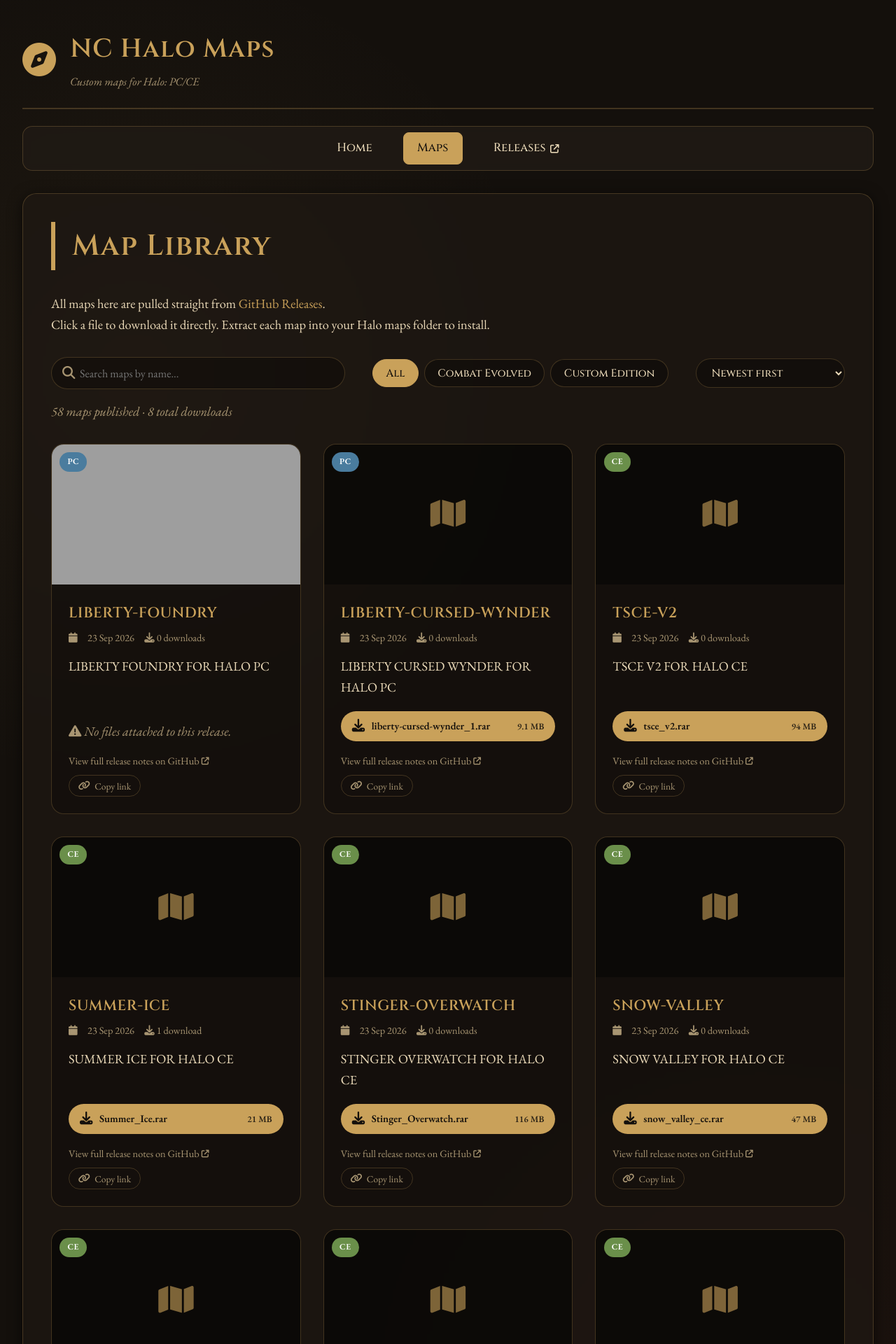
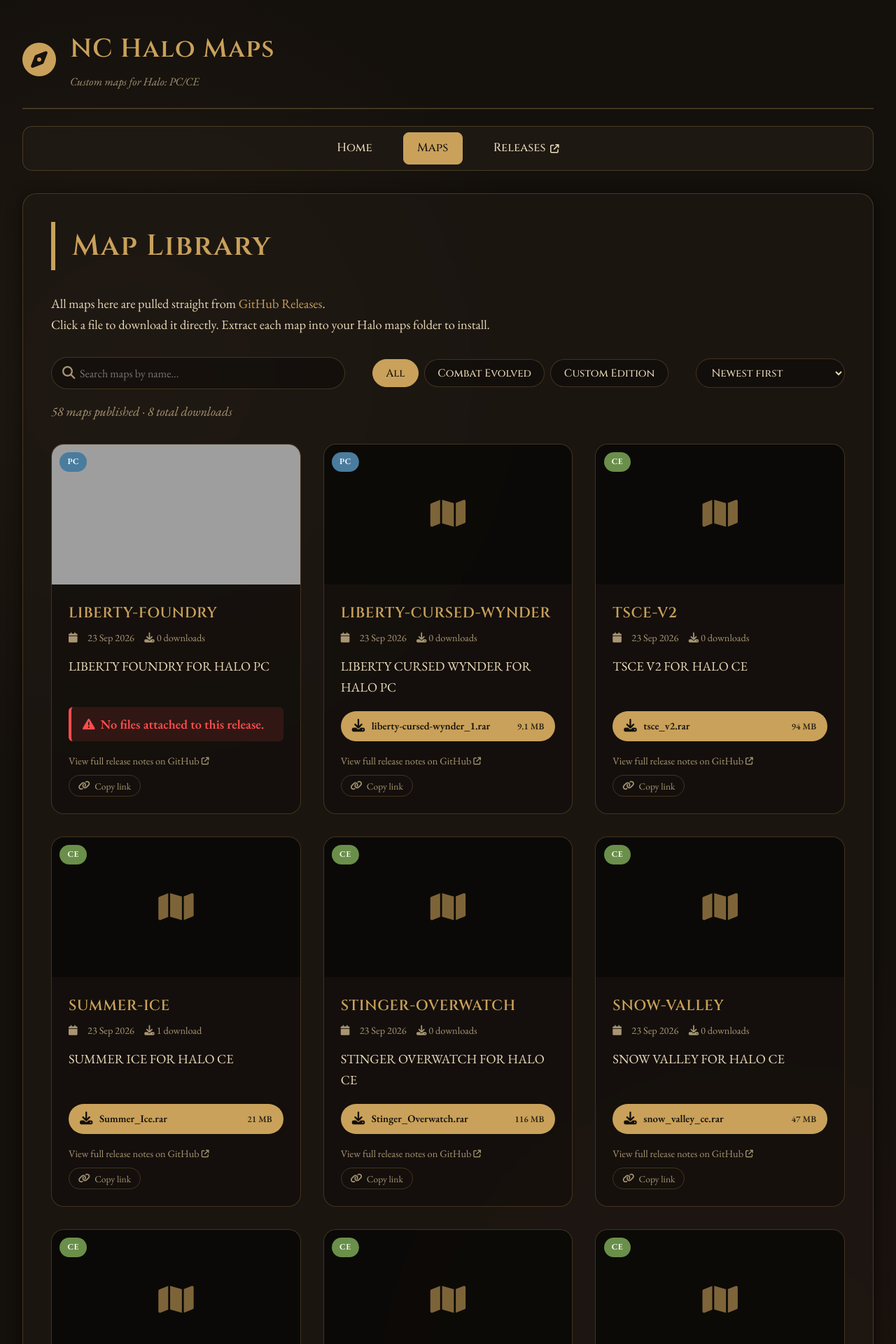
Before and after one commit to Chalwk/NC-Halo-Maps, a Jekyll site: the page built from maps.html, in a window 1280 px wide. Shown: the top 1920 px of the page at 70% size. Built offline with Jekyll 4.4.1, drawn with Linux system fonts in a browser that asks for light colours; grey boxes are pictures that could not be loaded.

Commit message:
Style: make "No files attached" warning red and prominent on map cards

```diff
--- a/maps.html
+++ b/maps.html
@@ -429,9 +429,22 @@
     }
 
     .no-assets {
-        color: var(--text-muted);
-        font-style: italic;
+        color: #ff4d4d;
+        font-weight: bold;
+        font-style: normal;
+        background: rgba(255, 77, 77, 0.12);
+        border-left: 4px solid #ff4d4d;
+        padding: 0.6rem 1rem;
+        border-radius: 6px;
         margin-bottom: 1rem;
+        display: flex;
+        align-items: center;
+        gap: 0.5rem;
+    }
+
+    .no-assets i {
+        color: #ff4d4d;
+        font-size: 1.1rem;
     }
 
     .map-links {
```
